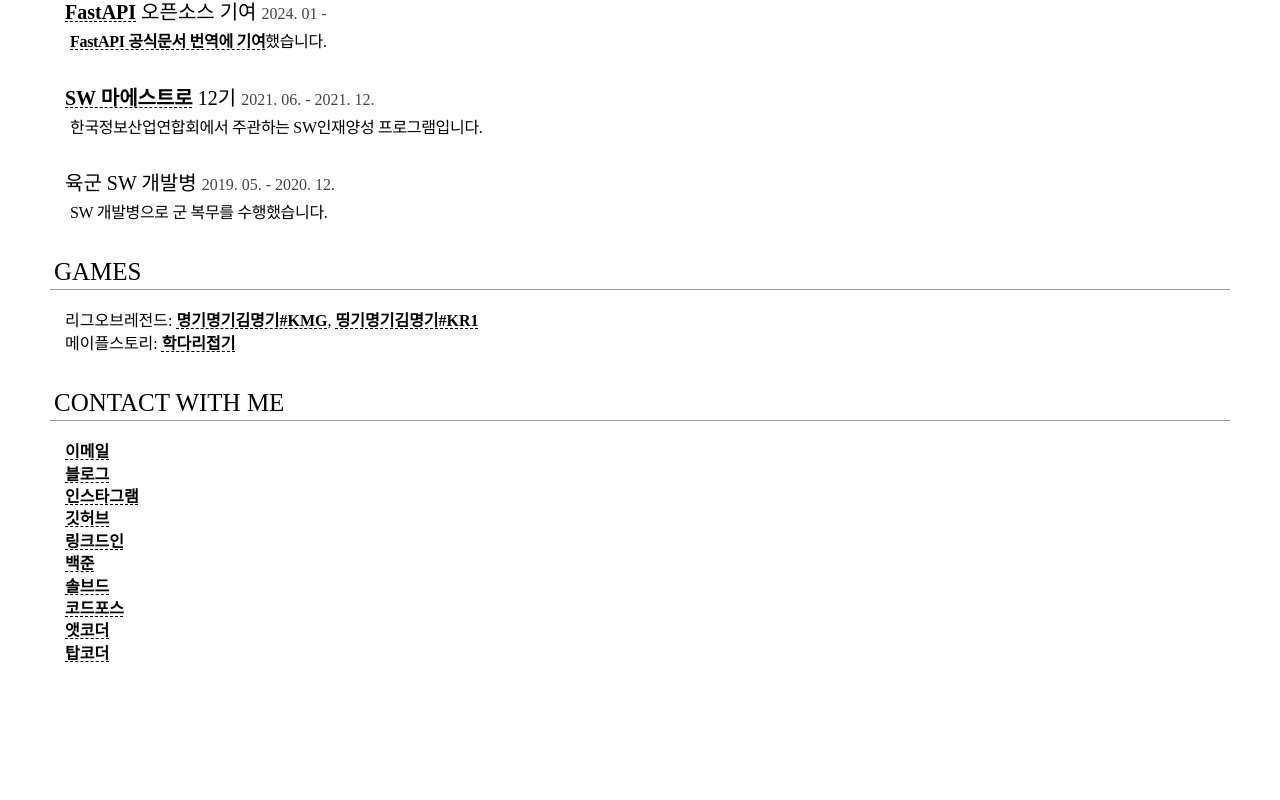
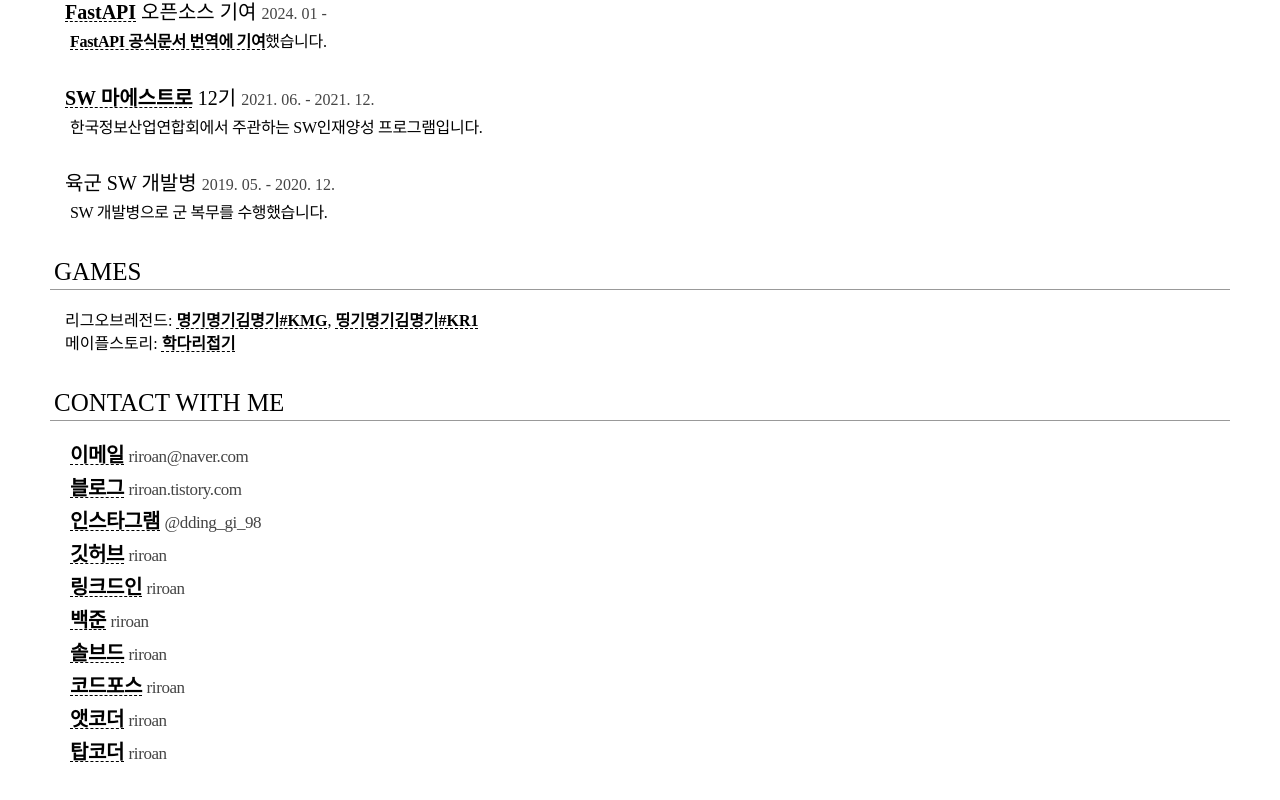
Before and after one commit to riroan/riroan.com, a React (Create React App) app in the folder riroan/: page / in a window 1280 px wide. Shown: the part 3994-4794 px from the top of the page. Before the commit the page ends 4739 px from the top, so only its background shows below. Built offline with nearby package versions, Linux system fonts and the light colour scheme; a web font is replaced by a local one.

Commit message:
링크 디자인 수정

```diff
--- a/riroan/src/App.js
+++ b/riroan/src/App.js
@@ -11,6 +11,7 @@
 import Refer from './components/Refer'
 import Ul from './components/Ul'
 import './App.css'
+import Link from './components/Link'
 
 export default function App() {
 	const [visible, setVisible] = useState(true)
@@ -353,25 +354,36 @@
 
 			<H1>CONTACT WITH ME</H1>
 			<Div>
-				<A href="mail://riroan@naver.com">이메일</A>
-				<br />
+				<Link desc="riroan@naver.com">
+					<A href="mailto:riroan@naver.com">이메일</A>
+				</Link>
+				<Link desc="riroan.tistory.com">
 					<A href="https://riroan.tistory.com">블로그</A>
-				<br />
+				</Link>
+				<Link desc="@dding_gi_98">
 					<A href="https://www.instagram.com/dding_gi_98">인스타그램</A>
-				<br />
+				</Link>
+				<Link desc="riroan">
 					<A href="https://github.com/riroan">깃허브</A>
-				<br />
+				</Link>
+				<Link desc="riroan">
 					<A href="https://www.linkedin.com/in/riroan/">링크드인</A>
-				<br />
+				</Link>
+				<Link desc="riroan">
 					<A href="https://www.acmicpc.net/user/riroan">백준</A>
-				<br />
+				</Link>
+				<Link desc="riroan">
 					<A href="https://solved.ac/profile/riroan">솔브드</A>
-				<br />
+				</Link>
+				<Link desc="riroan">
 					<A href="https://codeforces.com/profile/">코드포스</A>
-				<br />
+				</Link>
+				<Link desc="riroan">
 					<A href="https://atcoder.jp/users/riroan">앳코더</A>
-				<br />
+				</Link>
+				<Link desc="riroan">
 					<A href="https://profiles.topcoder.com/riroan">탑코더</A>
+				</Link>
 			</Div>
 		</div>
 	)
--- /dev/null
+++ b/riroan/src/components/Link/Link.js
@@ -0,0 +1,14 @@
+import React from 'react'
+import styles from './Link.module.css'
+import Assist from '../Assist'
+
+export default function Link(props) {
+	return (
+		<div className={styles.container}>
+			{props.children}{' '}
+			<Assist>
+				{props.desc}
+			</Assist>
+		</div>
+	)
+}
--- /dev/null
+++ b/riroan/src/components/Link/Link.module.css
@@ -0,0 +1,6 @@
+.container {
+	font-size: 20px;
+	padding-left: 5px;
+	letter-spacing: -0.04ch;
+	margin-bottom: 5px;
+}
--- /dev/null
+++ b/riroan/src/components/Link/index.js
@@ -0,0 +1,3 @@
+import Link from './Link'
+
+export default Link
```
Lines whose indentation alone changed are shown as unchanged.
